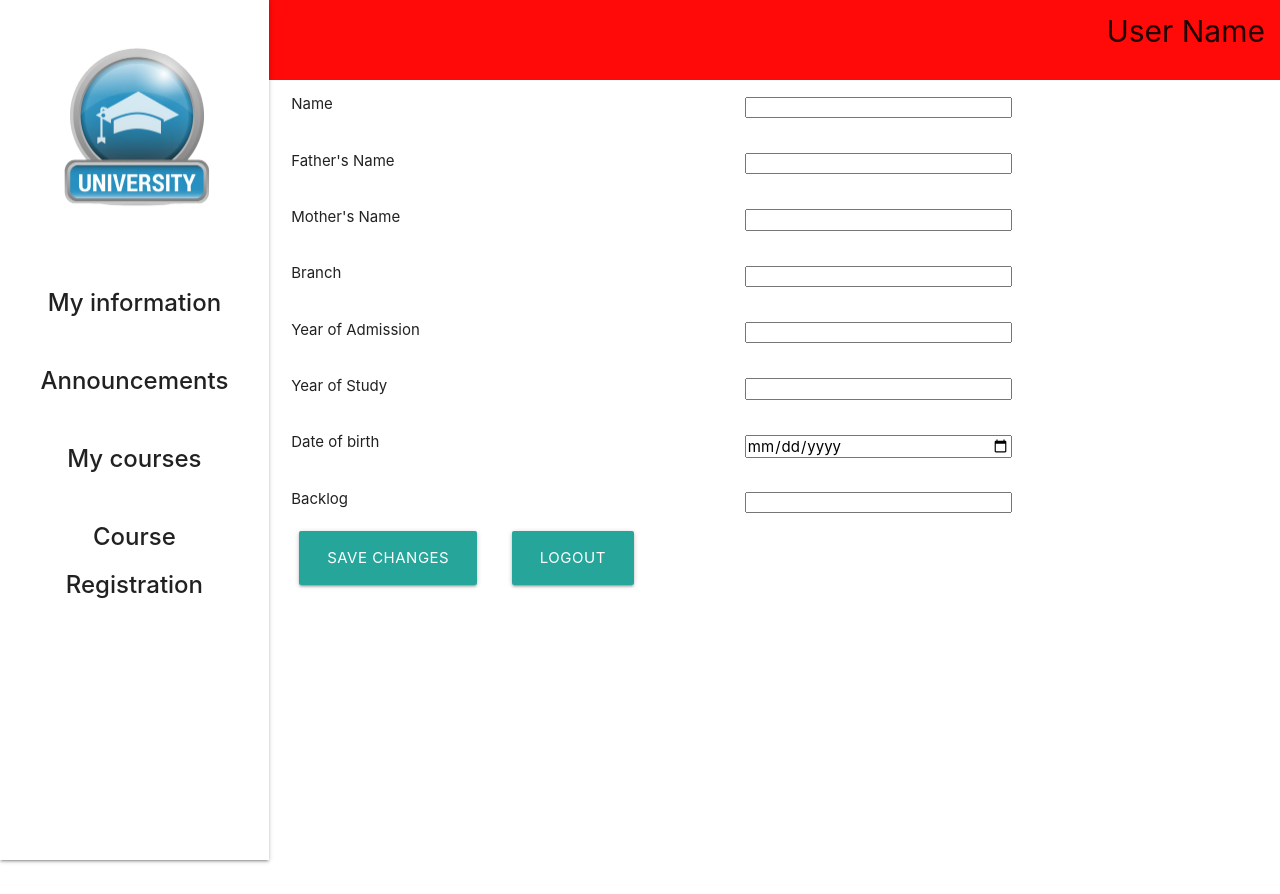
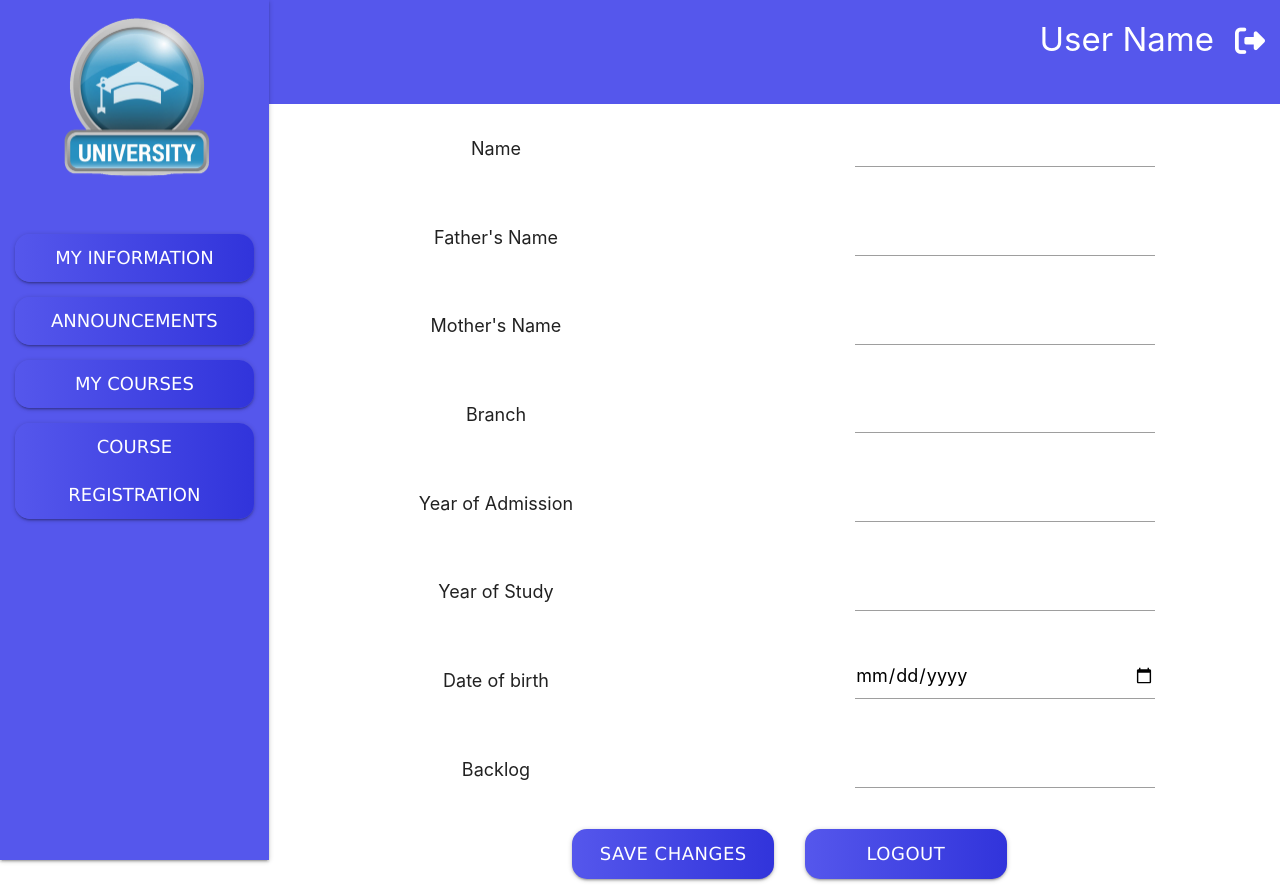
Before and after one commit to Umang2023/UniversityRegistrationSystem, a website: page public/html/home.html in a window 1280 px wide. Before the commit the page ends 800 px from the top, so only its background shows below. Drawn offline with nearby package versions, Linux system fonts and the light colour scheme; no server answers.

Commit message:
Home page styling

```diff
--- a/package.json
+++ b/package.json
@@ -24,6 +24,6 @@
     "express": "^4.17.1",
     "jsonwebtoken": "^8.5.1",
     "materialize-css": "^1.0.0",
-    "mongoose": "^6.0.6"
+    "mongoose": "^6.0.7"
   }
 }
--- a/public/css/home.css
+++ b/public/css/home.css
@@ -1,6 +1,7 @@
 * {
     margin: 0px;
     padding: 0px;
+    /* overflow-x: hidden; */
 }
 
 .sidenav.sidenav-fixed {
@@ -9,14 +10,14 @@
 
 .sidenav-li-items {
     text-align: center;
-    margin-top: 2rem;
-    margin-bottom: 2rem;
+    /* margin-top: 2rem; */
+    /* margin-bottom: 2rem; */
 }
 
 .sidenav-li-items>.sidenav-link {
     font-size: x-large;
+    color: white !important;
 }
-
 
 .grid-container {
     display: grid;
@@ -29,28 +30,129 @@
 }
 
 .header {
-    background-color: rgb(255, 9, 9);
+    background-color: #5557ec;
     margin-left: 21vw;
-    width: 79vw;
-    height: 10vh;
+    /* width: 79vw; */
+    height: 13vh;
     margin-top: 0px;
+    color: white !important;
 }
 
 .header .header-content {
     width: 100%;
     height: 10vh;
-    overflow: hidden;
+    display: flex;
+    justify-content: right;
+    align-items: right;
+    flex-direction: row;
 }
 
 .header .header-content>h3 {
-    font-size: 2rem;
-    margin: 1rem;
+    font-size: 2.2rem;
+    margin: 1.4rem;
     text-align: right;
     height: 100%;
 }
 
-.grid-item{
+.header .header-content .fa {
+    margin: 1.7rem 1rem 1rem 0rem;
+    font-size: 2rem;
+    height: 100%;
+}
+
+.grid-container {
+    justify-items: center;
+    align-items: center;
+}
+
+.grid-item {
     margin-top: 3%;
     margin-bottom: 3%;
     margin-left: 5%;
+    font-size: 1.2rem !important;
 }
+
+.grid-item>input {
+    width: 300px !important;
+    font-size: 1.2rem !important;
+}
+
+/* .btns-div {
+    width: 100%;
+    display: flex;
+    justify-content: space-between;
+    align-items: center;
+    flex-direction: row;
+    padding: 5%;
+} */
+
+.btn-div {
+    width: 100%;
+    display: flex;
+    justify-content: center;
+    align-items: center;
+    flex-direction: row;
+}
+
+.btn {
+    display: block;
+    width: 20%;
+    height: 50px !important;
+    border-radius: 25px;
+    margin: 1rem 0;
+    font-size: 1.2rem !important;
+    outline: none;
+    border: none;
+    background-image: linear-gradient(to right, #5557ec, #3134db, #1e2097);
+    cursor: pointer;
+    color: #fff;
+    font-family: Verdana, Geneva, Tahoma, sans-serif;
+    background-size: 200%;
+    text-transform: uppercase;
+    transition: 0.5s;
+    border-radius: 15px !important;
+}
+
+.btn:hover, .btn-link:hover {
+    background-position: right;
+}
+
+.btn-link {
+    display: block;
+    height: fit-content !important;
+    border-radius: 25px;
+    margin: 1rem 1rem;
+    font-size: 1.2rem !important;
+    outline: none;
+    border: none;
+    background-image: linear-gradient(to right, #5557ec, #3134db, #1e2097);
+    cursor: pointer;
+    color: #fff;
+    font-family: Verdana, Geneva, Tahoma, sans-serif;
+    background-size: 200%;
+    text-transform: uppercase;
+    transition: 0.5s;
+    border-radius: 15px !important;
+    box-shadow: 0 2px 2px 0 rgba(0, 0, 0, 0.14), 0 3px 1px -2px rgba(0, 0, 0, 0.12), 0 1px 5px 0 rgba(0, 0, 0, 0.2);
+}
+
+.toast-btn {
+    display: block;
+    border-radius: 25px;
+    margin: 1rem 0;
+    font-size: 1.2rem !important;
+    outline: none;
+    border: none;
+    background-image: linear-gradient(to right, #5557ec, #3134db, #1e2097);
+    cursor: pointer;
+    color: #fff;
+    font-family: Verdana, Geneva, Tahoma, sans-serif;
+    background-size: 200%;
+    text-transform: uppercase;
+    transition: 0.5s;
+    border-radius: 15px !important;
+}
+
+input[type=text]:focus, input[type=date]:focus {
+    border-bottom: 2px solid #5557ec !important;
+}
--- a/public/html/home.html
+++ b/public/html/home.html
@@ -5,7 +5,14 @@
     <meta name="viewport" content="width=device-width, initial-scale=1.0" />
     <title>University Registration System</title>
     <link rel="stylesheet" href="../css/home.css" />
-    <script src="https://kit.fontawesome.com/a81368914c.js"></script>
+    <!-- <link
+      rel="stylesheet"
+      href="path/to/font-awesome/css/font-awesome.min.css"
+    /> -->
+    <script
+      src="https://kit.fontawesome.com/11f98b133b.js"
+      crossorigin="anonymous"
+    ></script>
     <link
       rel="stylesheet"
       href="https://cdnjs.cloudflare.com/ajax/libs/materialize/1.0.0/css/materialize.min.css"
@@ -17,63 +24,94 @@
     <!-- <script type="text/javascript" src="../js/home.js"></script> -->
     <!-- <header> -->
     <!-- <ul class="sidenav sidenav-fixed" style="padding-top: 10rem"></ul> -->
-    <ul class="sidenav sidenav-fixed">
+    <ul class="sidenav sidenav-fixed" style="background-color: #5557ec">
       <li class="sidenav-li-items">
         <img src="../img/univ_logo.png" class="logo-img" />
       </li>
       <li class="sidenav-li-items">
-        <a href="/" class="sidenav-link">My information</a>
+        <a href="/" class="sidenav-link btn-link">My information</a>
       </li>
       <li class="sidenav-li-items">
-        <a href="/announcement" class="sidenav-link">Announcements</a>
+        <a href="/announcement" class="sidenav-link btn-link">Announcements</a>
       </li>
       <li class="sidenav-li-items">
-        <a href="/courses" class="sidenav-link">My courses</a>
+        <a href="/courses" class="sidenav-link btn-link">My courses</a>
       </li>
       <li class="sidenav-li-items">
-        <a href="/registration" class="sidenav-link">Course Registration</a>
+        <a href="/registration" class="sidenav-link btn-link">Course Registration</a>
       </li>
     </ul>
 
     <div class="header">
-        <div class="header-content">
-          <h3>User Name</h3>
-        </div>
+      <div class="header-content">
+        <h3 id="user_name">User Name</h3>
+        <i
+          class="fa fa-sign-out fa-2x"
+          aria-hidden="true"
+          style="cursor: pointer"
+          onclick="logout()"
+        ></i>
+      </div>
     </div>
 
-    <div style="margin-left: 21%;">
+    <div style="margin-left: 21%">
+      <div class="grid-container">
+        <div class="grid-item">Name</div>
+        <div class="grid-item">
+          <input type="text" id="student_name" class="input-field" />
+        </div>
 
-      <div class="grid-container">
+        <div class="grid-item">Father's Name</div>
+        <div class="grid-item">
+          <input type="text" id="student_father_name" class="input-field" />
+        </div>
 
-          <div class="grid-item"> Name </div>
-          <div class="grid-item"> <input type="text" id="student_name" style="width: 50%;" class="browser-default"/> </div>
+        <div class="grid-item">Mother's Name</div>
+        <div class="grid-item">
+          <input type="text" id="student_mother_name" class="input-field" />
+        </div>
 
-          <div class="grid-item"> Father's Name </div>
-          <div class="grid-item"> <input type="text" id="student_father_name" style="width: 50%;" class="browser-default"/> </div>
+        <div class="grid-item">Branch</div>
+        <div class="grid-item">
+          <input type="text" id="student_branch" class="input-field" />
+        </div>
 
-          <div class="grid-item"> Mother's Name </div>
-          <div class="grid-item"> <input type="text" id="student_mother_name"  style="width: 50%;" class="browser-default"/> </div>
+        <div class="grid-item">Year of Admission</div>
+        <div class="grid-item">
+          <input
+            type="text"
+            id="student_year_of_admission"
+            class="input-field"
+          />
+        </div>
 
-          <div class="grid-item"> Branch </div>
-          <div class="grid-item"> <input type="text" id="student_branch"  style="width: 50%;" class="browser-default"/> </div>
+        <div class="grid-item">Year of Study</div>
+        <div class="grid-item">
+          <input type="text" id="student_year_of_study" class="input-field" />
+        </div>
 
-          <div class="grid-item"> Year of Admission </div>
-          <div class="grid-item"> <input type="text" id="student_year_of_admission"  style="width: 50%;" class="browser-default"/> </div>
+        <div class="grid-item">Date of birth</div>
+        <div class="grid-item">
+          <input type="date" id="student_date_of_birth" class="datepicker" />
+        </div>
 
-          <div class="grid-item"> Year of Study </div>
-          <div class="grid-item"> <input type="text" id="student_year_of_study"  style="width: 50%;" class="browser-default"/> </div>
-
-          <div class="grid-item"> Date of birth </div>
-          <div class="grid-item"> <input type="date" id="student_date_of_birth"  style="width: 50%;" class="browser-default"/> </div>
-
-          <div class="grid-item"> Backlog </div>
-          <div class="grid-item"> <input type="text" id="student_backlog"  style="width: 50%;" class="browser-default"/> </div>
-
+        <div class="grid-item">Backlog</div>
+        <div class="grid-item">
+          <input type="text" id="student_backlog" class="input-field" />
+        </div>
       </div>
-
-      <button class="btn-large" onclick="update_student_details()" style="margin-left: 3%;">Save Changes</button>
-      <button class="btn-large" onclick="logout()" style="margin-left: 3%;">Logout</button>
-
+      <div class="btn-div">
+        <button
+          class="btn"
+          onclick="update_student_details()"
+          style="margin-left: 3%"
+        >
+          Save Changes
+        </button>
+        <button class="btn" onclick="logout()" style="margin-left: 3%">
+          Logout
+        </button>
+      </div>
     </div>
   </body>
   <script src="../js/home.js"></script>
--- a/public/js/home.js
+++ b/public/js/home.js
@@ -1,5 +1,4 @@
-function update_student_details()
-{
+function update_student_details() {
     name = document.getElementById('student_name').value
     fatherName = document.getElementById('student_father_name').value
     motherName = document.getElementById('student_mother_name').value
@@ -9,12 +8,12 @@ function update_student_details()
     dob = document.getElementById('student_date_of_birth').value
     backlog = document.getElementById('student_backlog').value
     // console.log()
-    fetch('/user/editDetails',{
-        method:'PUT',
-        headers:{
-            'Content-Type':'application/json'
+    fetch('/user/editDetails', {
+        method: 'PUT',
+        headers: {
+            'Content-Type': 'application/json'
         },
-        body:JSON.stringify({
+        body: JSON.stringify({
             name,
             fatherName,
             motherName,
@@ -25,11 +24,10 @@ function update_student_details()
             backlog
         })
     })
-    .then(res=>res.json())
-    .then((data)=>{
+        .then(res => res.json())
+        .then((data) => {
             console.log(data)
-        if(!data.isError)
-        {
+            if (!data.isError) {
                 document.getElementById('student_name').value = data.updatedUser.name
                 document.getElementById('student_father_name').value = data.updatedUser.fatherName
                 document.getElementById('student_mother_name').value = data.updatedUser.motherName
@@ -38,25 +36,28 @@ function update_student_details()
                 document.getElementById('student_year_of_admission').value = data.updatedUser.yearOfAdmission
                 document.getElementById('student_date_of_birth').value = new Date(data.updatedUser.dob).toISOString().split('T')[0]
                 document.getElementById('student_backlog').value = data.updatedUser.backlog
+                M.toast({ html: 'Changes Saved Successfully!', classes: 'toast-btn' })
             }
 
         })
-    .catch(err=>{
+        .catch(err => {
             console.log(err)
         })
 }
 
-async function logout()
-{
+async function logout() {
     await fetch('/user/logout')
+    M.toast({ html: 'Logged Out Successfully!', classes: 'toast-btn' })
+    setTimeout(function () {
+    }, 10000);
     window.location.href = '/signin'
 }
 
-document.addEventListener('DOMContentLoaded',async ()=>{
+document.addEventListener('DOMContentLoaded', async () => {
     // document.getElementById('student_name').value = 'hi'
     // console.log(document.cookie)
     // document.cookie = 'username = Vikash'
-    var data=await fetch('/user/info').then(res=>res.json())
+    var data = await fetch('/user/info').then(res => res.json())
     console.log(data)
     document.getElementById('student_name').value = data.data.name
     document.getElementById('student_father_name').value = data.data.fatherName
@@ -66,4 +67,5 @@ document.addEventListener('DOMContentLoaded',async ()=>{
     document.getElementById('student_year_of_admission').value = data.data.yearOfAdmission
     document.getElementById('student_backlog').value = data.data.backlog
     document.getElementById('student_date_of_birth').value = new Date(data.data.dob).toISOString().split('T')[0]
+    document.getElementById('user_name').innerHTML = data.data.name
 })
```
Also changed, not shown: public/html/courses.html (+1 -2 lines), server.js (+7 -7 lines), 1 other file. Lines whose indentation alone changed are shown as unchanged.
